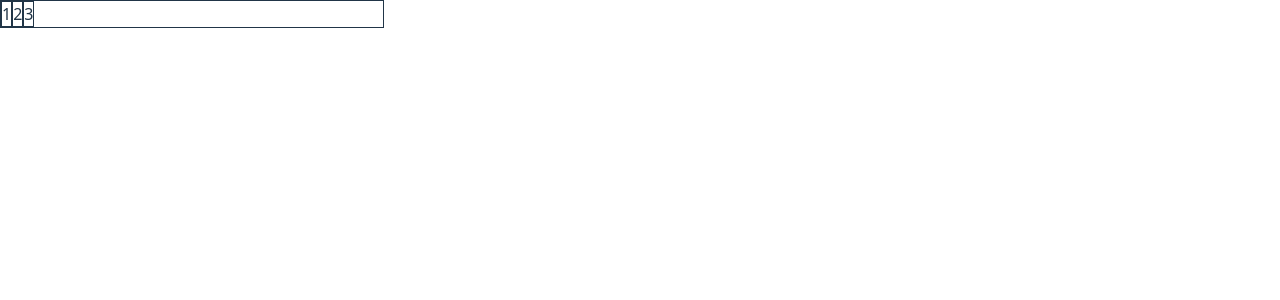
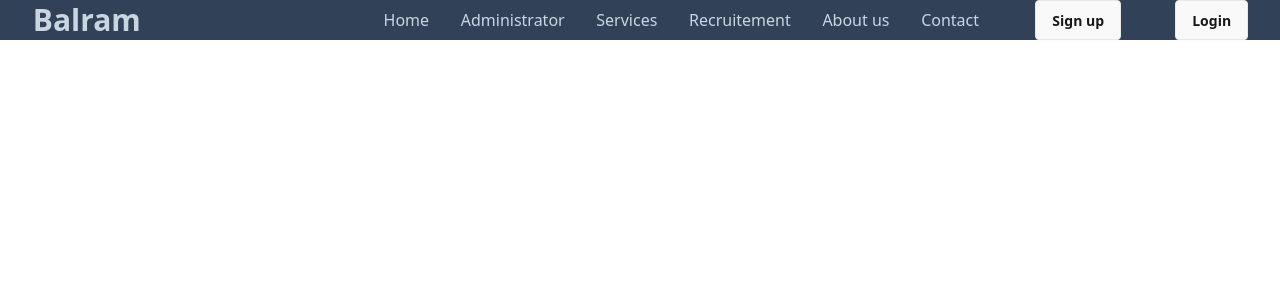
Before and after one commit to BalramMurmu413/LogiOne, a React (Vite) app in the folder frontend/: page / in a window 1280 px wide. Shown: the top 300 px of the page. Built offline with nearby package versions, Linux system fonts and the light colour scheme.

Commit message:
initial commit

```diff
--- a/frontend/src/Componants/Header.jsx
+++ b/frontend/src/Componants/Header.jsx
@@ -3,25 +3,59 @@ import React from 'react'
 export default function Header() {
   return (
     <>
-<section className=' m-auto flex flex-row border'>
-
-  <div>
-    <div className="border">
-      1
-    </div>
-  </div>
+<section className=' w-[98%]  text-slate-300 m-auto flex flex-row items-center justify-between '>
 
 
 
-<div className='border'>
-2
+<div className='w-1/4 ml-5'>
+<h1 className='text-3xl font-bold cursor-pointer'>Balram</h1>
 </div>
 
 
 
 
-<div className='border'>
-3
+
+
+  <div className=' w-2/4 '>
+      <ul className=' flex flex-row items-center justify-around'>
+        <li>Home</li>
+        <li className='relative cursor-pointer group'>Administrator  <div class="absolute rounded hidden group-hover:block bg-gray-800 shadow-lg w-48 z-10">
+                        <a href cursor-pointer="#" class="block px-4 py-2 rounded hover:bg-gray-200">Administrator 1</a>
+                        <a href cursor-pointer="#" class="block px-4 py-2 hover:bg-gray-200">Administrator 2</a>
+                        <a href cursor-pointer="#" class="block px-4 py-2 hover:bg-gray-200">Administrator 3</a>
+                    </div>
+        </li>
+
+  <li className='relative group cursor-pointer'>Services  <div class="absolute hidden rounded group-hover:block bg-gray-800 shadow-lg w-48 z-10">
+                        <a href cursor-pointer="#" class="block px-4 py-2 rounded hover:bg-gray-200">Service 1</a>
+                        <a href cursor-pointer="#" class="block px-4 py-2 hover:bg-gray-200">Service 2</a>
+                        <a href cursor-pointer="#" class="block px-4 py-2 hover:bg-gray-200">Service 3</a>
+                    </div>
+        </li>
+
+  <li className='relative group cursor-pointer'>Recruitement  <div class="absolute rounded hidden group-hover:block bg-gray-800 shadow-lg w-48 z-10">
+                        <a href="#" class="block px-4 py-2 hover:bg-gray-200 rounded">Recruitement 1</a>
+                        <a href="#" class="block px-4 py-2 hover:bg-gray-200">Recruitement 2</a>
+                        <a href="#" class="block px-4 py-2 hover:bg-gray-200">Recruitement 3</a>
+                    </div>
+        </li>
+      <li className='relative group cursor-pointer'>About us  <div class="absolute rounded hidden group-hover:block bg-gray-800 shadow-lg w-48 z-10">
+                        <a href="#" class="block px-4 py-2 hover:bg-gray-200 rounded">About us 1</a>
+                        <a href="#" class="block px-4 py-2 hover:bg-gray-200">About us 2</a>
+                        <a href="#" class="block px-4 py-2 hover:bg-gray-200">About us 3</a>
+                    </div>
+        </li>
+        <li>Contact</li>
+      </ul>
+    </div>
+
+
+
+
+<div className=' gap-4 flex flex-row justify-around w-1/5 '>
+
+<button className='btn '>Sign up</button>
+<button className='btn '>Login</button>
 </div>
 
 
--- a/frontend/src/Pages/Home.jsx
+++ b/frontend/src/Pages/Home.jsx
@@ -4,7 +4,7 @@ import Banner from '../Componants/Banner'
 
 export default function Home() {
   return (
-    <div className='w-96 '>
+    <div className=' w-full bg-slate-700'>
       <Header/>
 
     </div>
```
